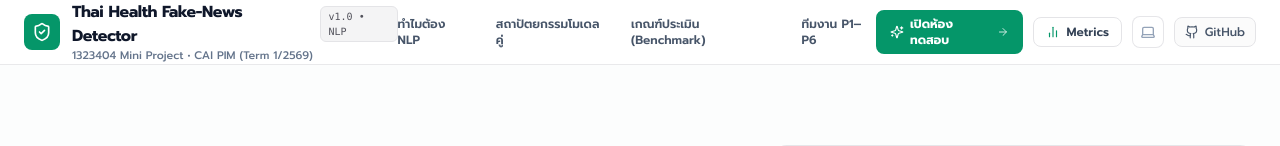
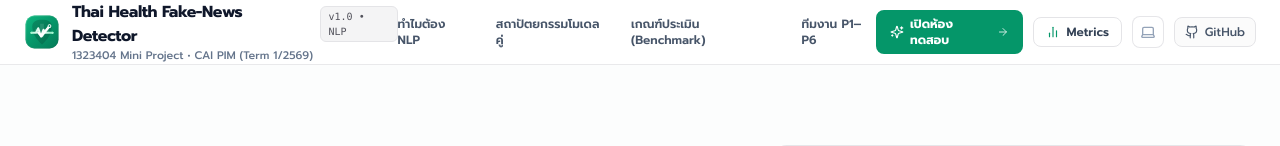
Before and after one commit to PhuriphatTyPeZ3r0/Project_Thai_Health_Fake_News, a Next.js app in the folder Web/: page / in a window 1280 px wide. Shown: the top 146 px of the page. Built offline with nearby package versions, Linux system fonts and the light colour scheme.

Commit message:
feat: design custom WebApp emblem logo and integrate Chrome tab favicon

```diff
--- /dev/null
+++ b/Web/src/Components/App_Logo.tsx
@@ -0,0 +1,86 @@
+'use client';
+
+import React from 'react';
+
+interface AppLogoProps {
+  className?: string;
+  size?: number;
+}
+
+export const AppLogo: React.FC<AppLogoProps> = ({ className = 'h-9 w-9', size = 36 }) => {
+  return (
+    <div
+      style={{ width: size, height: size }}
+      className={`relative flex items-center justify-center shrink-0 rounded-xl overflow-hidden shadow-xs transition-transform group-hover:scale-[1.03] ${className}`}
+    >
+      <svg
+        viewBox="0 0 48 48"
+        width={size}
+        height={size}
+        fill="none"
+        xmlns="http://www.w3.org/2000/svg"
+        className="w-full h-full"
+      >
+        <defs>
+          <linearGradient id="thai-health-logo-bg" x1="0" y1="0" x2="48" y2="48" gradientUnits="userSpaceOnUse">
+            <stop offset="0%" stopColor="#10b981" />
+            <stop offset="50%" stopColor="#059669" />
+            <stop offset="100%" stopColor="#047857" />
+          </linearGradient>
+          <linearGradient id="shield-border" x1="0" y1="0" x2="48" y2="48" gradientUnits="userSpaceOnUse">
+            <stop offset="0%" stopColor="#6ee7b7" stopOpacity="0.8" />
+            <stop offset="100%" stopColor="#064e3b" stopOpacity="0.3" />
+          </linearGradient>
+          <linearGradient id="pulse-grad" x1="8" y1="24" x2="40" y2="24" gradientUnits="userSpaceOnUse">
+            <stop offset="0%" stopColor="#a7f3d0" />
+            <stop offset="50%" stopColor="#ffffff" />
+            <stop offset="100%" stopColor="#6ee7b7" />
+          </linearGradient>
+        </defs>
+
+        {/* Squircle Badge Base */}
+        <rect x="2" y="2" width="44" height="44" rx="12" fill="url(#thai-health-logo-bg)" />
+        <rect x="2.5" y="2.5" width="43" height="43" rx="11.5" stroke="url(#shield-border)" strokeWidth="1" />
+
+        {/* Clinical Shield Silhouette */}
+        <path
+          d="M24 7.5C31.5 7.5 37 9.8 37 16.5C37 28 27.5 37.5 24 40.5C20.5 37.5 11 28 11 16.5C11 9.8 16.5 7.5 24 7.5Z"
+          fill="#064e3b"
+          fillOpacity="0.35"
+        />
+
+        {/* Medical Cross Background Accent */}
+        <path
+          d="M21.5 13H26.5V31H21.5ZM15 19.5H33V24.5H15Z"
+          fill="#ffffff"
+          fillOpacity="0.12"
+        />
+
+        {/* Health Pulse Line (EKG / Waveform) */}
+        <path
+          d="M10 25H16L19 19L22.5 30L26 21L28.5 25H38"
+          stroke="url(#pulse-grad)"
+          strokeWidth="2.75"
+          strokeLinecap="round"
+          strokeLinejoin="round"
+        />
+
+        {/* Prominent Verification Checkmark */}
+        <path
+          d="M19 25L23.5 29.5L34 16"
+          stroke="#ffffff"
+          strokeWidth="3.25"
+          strokeLinecap="round"
+          strokeLinejoin="round"
+        />
+
+        {/* AI Neural Node Accents (Signal Points) */}
+        <circle cx="34" cy="16" r="2.5" fill="#ffffff" />
+        <circle cx="34" cy="16" r="1.25" fill="#059669" />
+
+        <circle cx="10" cy="25" r="1.5" fill="#a7f3d0" />
+        <circle cx="38" cy="25" r="1.5" fill="#a7f3d0" />
+      </svg>
+    </div>
+  );
+};
--- a/Web/src/Components/Nav_Bar.tsx
+++ b/Web/src/Components/Nav_Bar.tsx
@@ -2,8 +2,9 @@
 
 import React from 'react';
 import Link from 'next/link';
-import { ShieldCheck, Github, BarChart2, ArrowRight, ArrowLeft, Sparkles } from 'lucide-react';
+import { Github, BarChart2, ArrowRight, ArrowLeft, Sparkles } from 'lucide-react';
 import { ThemeToggle } from './Theme_Toggle';
+import { AppLogo } from './App_Logo';
 
 interface NavbarProps {
   mode?: 'landing' | 'studio';
@@ -16,9 +17,7 @@ export const Navbar: React.FC<NavbarProps> = ({ mode = 'landing', onOpenMetrics
       <div className="container mx-auto flex h-16 max-w-7xl items-center justify-between px-4 sm:px-6">
         {/* Brand & Project Info */}
         <Link href="/" className="flex items-center gap-3 group focus:outline-hidden">
-          <div className="flex h-9 w-9 items-center justify-center rounded-lg bg-emerald-600 text-white shadow-xs group-hover:bg-emerald-500 transition-colors">
-            <ShieldCheck className="h-5 w-5" />
-          </div>
+          <AppLogo size={36} />
           <div>
             <div className="flex items-center gap-2">
               <h1 className="text-sm sm:text-base font-bold text-slate-900 dark:text-zinc-100 tracking-tight group-hover:text-emerald-600 dark:group-hover:text-emerald-400 transition-colors">
--- a/Web/src/app/layout.tsx
+++ b/Web/src/app/layout.tsx
@@ -20,6 +20,13 @@ const inter = Inter({
 export const metadata: Metadata = {
   title: 'Thai Health Fake-News Detector | 1323404 NLP Mini Project',
   description: 'Thai Health Fake-News Detection using fine-tuned WangchanBERTa and TF-IDF Baseline with Next.js MVC OOP architecture.',
+  icons: {
+    icon: [
+      { url: '/icon.svg', type: 'image/svg+xml' },
+    ],
+    shortcut: '/icon.svg',
+    apple: '/icon.svg',
+  },
 };
 
 export default function RootLayout({
```
Also changed, not shown: Web/public/icon.svg (added), Web/src/app/icon.svg (added).
